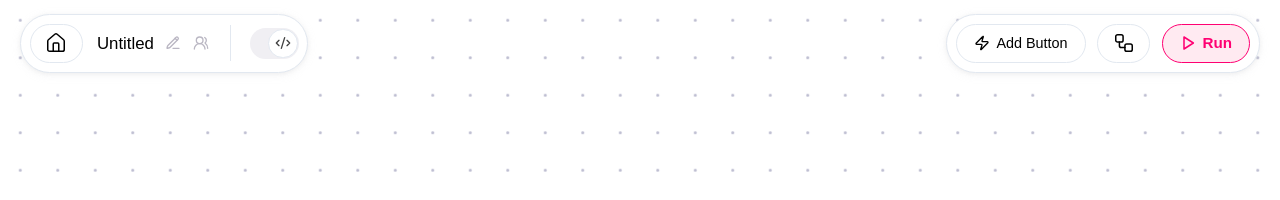
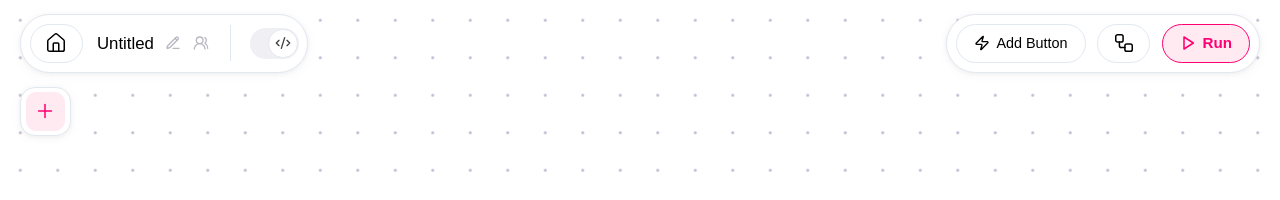
Before and after one commit to meiy112/Floowbox, a Next.js app in the folder frontend/: page /custom-flow in a window 1280 px wide. Shown: the top 200 px of the page. Built offline with nearby package versions, Linux system fonts and the light colour scheme; a web font is replaced by a local one.

Commit message:
Component menu

```diff
--- a/frontend/app/components/divider/Divider.css
+++ b/frontend/app/components/divider/Divider.css
@@ -1,3 +1,11 @@
 .divider {
   background: var(--border);
 }
+
+.divider.horizontal {
+  height: 1px;
+}
+
+.divider.vertical {
+  width: 1px;
+}
--- a/frontend/app/components/divider/Divider.tsx
+++ b/frontend/app/components/divider/Divider.tsx
@@ -1,10 +1,20 @@
 import "./Divider.css";
 
-const Divider = ({ height }: { height: number }) => {
+const Divider = ({
+  height,
+  width,
+  isHorizontal = false,
+}: {
+  height?: number;
+  width?: number;
+  isHorizontal?: boolean;
+}) => {
   return (
     <div
-      className="h-full w-[1px] divider mx-[0.5em]"
-      style={{ height: `${height}em` }}
+      className={`${
+        isHorizontal ? "horizontal" : "vertical"
+      } divider mx-[0.5em]`}
+      style={{ height: `${height}em`, width: `${width}em` }}
     />
   );
 };
--- a/frontend/app/custom-flow/TopMenu.css
+++ b/frontend/app/custom-flow/TopMenu.css
@@ -7,6 +7,25 @@
   padding: 0.6em;
   display: flex;
   gap: 0.8em;
+}
+
+.top-menu__component-menu {
+  background: white;
+  border: 1px solid var(--border);
+  box-shadow: 0 1px 4px rgba(172, 172, 172, 0.15),
+    0 2px 10px rgba(201, 201, 209, 0.15);
+  border-radius: 15px;
+  width: 3.5em;
+}
+
+.component-menu__button {
+  border: 1px solid var(--secondary);
+  padding: 0.5em;
+  border-radius: 10px;
+  margin: 0.3em 0;
+  background: var(--secondary);
+  color: var(--primary);
+  cursor: pointer;
 }
 
 .floating-menu__button {
--- a/frontend/app/custom-flow/TopMenu.tsx
+++ b/frontend/app/custom-flow/TopMenu.tsx
@@ -1,8 +1,10 @@
 import {
+  ChevronUp,
   CodeXml,
   House,
   PencilLine,
   Play,
+  Plus,
   UsersRound,
   Workflow,
   Zap,
@@ -10,6 +12,7 @@ import {
 import "./TopMenu.css";
 import { motion } from "framer-motion";
 import Divider from "../components/divider/Divider";
+import { useState } from "react";
 
 const TopMenu = ({
   isFrontend,
@@ -23,7 +26,7 @@ const TopMenu = ({
   setName: (name: string) => void;
 }) => {
   return (
-    <div className="select-none absolute text-black z-10 py-[1em] px-[1.4em] text-[0.9em] flex flex-col w-full">
+    <div className="select-none absolute text-black z-10 py-[1em] px-[1.4em] text-[0.9em] flex flex-col w-full gap-y-[1em]">
       <div className="items-center justify-between flex w-full">
         <div className="floating-menu flex justify-center items-center">
           <TopMenuButton icon={<House size={22} strokeWidth={1.65} />} />
@@ -60,12 +63,35 @@ const TopMenu = ({
           />
         </div>
       </div>
+      <ComponentMenu />
     </div>
   );
 };
 
 const ComponentMenu = () => {
-  return <div></div>;
+  const [expand, setExpand] = useState(false);
+
+  return (
+    <div className="flex">
+      {expand ? (
+        <div className="top-menu__component-menu flex flex-col gap-y-[0.5em] overflow-hidden">
+          <button>
+            <ChevronUp size={22} strokeWidth={1.65} />
+          </button>
+          <Divider isHorizontal={true} width={3} />
+        </div>
+      ) : (
+        <div className="top-menu__component-menu flex items-center justify-center">
+          <button
+            onClick={() => setExpand(true)}
+            className="component-menu__button"
+          >
+            <Plus size={22} strokeWidth={1.65} />
+          </button>
+        </div>
+      )}
+    </div>
+  );
 };
 
 const TopMenuButton = ({
```
